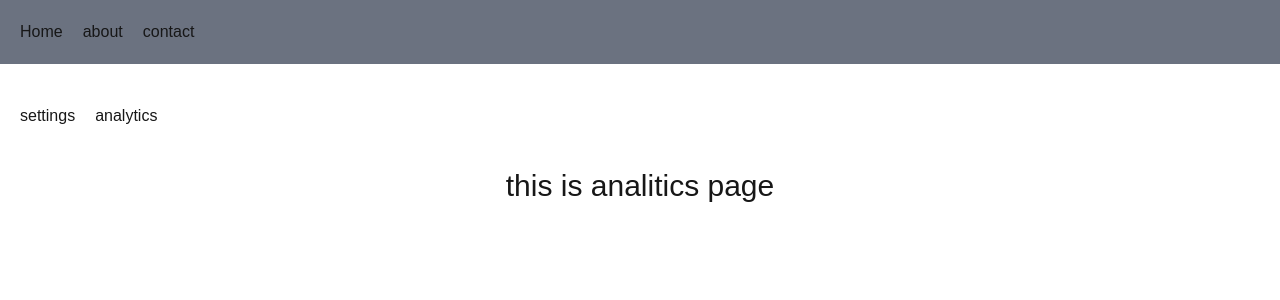
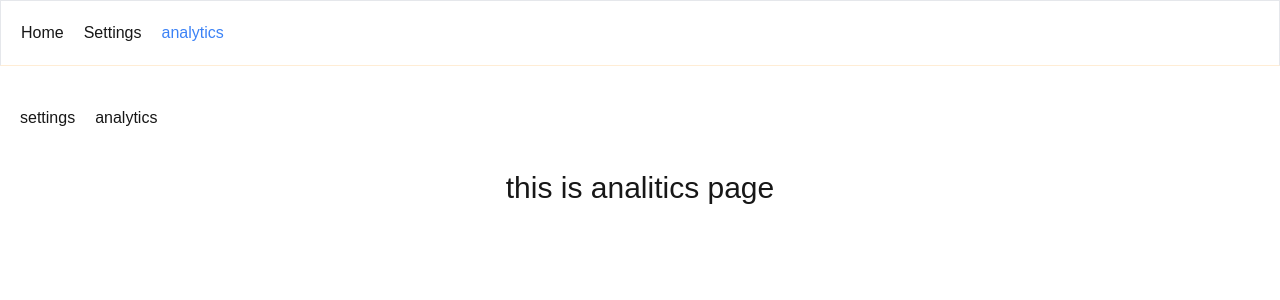
Before and after one commit to toufiq007/react_nextJs, a Next.js app: page /dashboard/analytics in a window 1280 px wide. Shown: the top 300 px of the page. Built offline with nearby package versions, Linux system fonts and the light colour scheme.

Commit message:
linking ,,pathname and active link

```diff
--- /dev/null
+++ b/app/components/CustomLink.js
@@ -0,0 +1,19 @@
+"use client";
+
+import Link from "next/link";
+import { usePathname } from "next/navigation";
+
+const CustomLink = ({ path, children }) => {
+  const pathName = usePathname();
+  const activeLink = pathName === path;
+
+  console.log(activeLink, "this is the active link");
+
+  return (
+    <Link className={activeLink ? "text-blue-500" : ""} href={path}>
+      {children}
+    </Link>
+  );
+};
+
+export default CustomLink;
--- a/app/layout.js
+++ b/app/layout.js
@@ -1,5 +1,7 @@
 import localFont from "next/font/local";
 import "./globals.css";
+import Link from "next/link";
+import CustomLink from "./components/CustomLink";
 
 const geistSans = localFont({
   src: "./fonts/GeistVF.woff",
@@ -25,10 +27,14 @@ export default function RootLayout({ children }) {
           className={`${geistSans.variable} ${geistMono.variable} antialiased`}
         >
           <nav>
-            <ul className="flex p-5 bg-gray-500 gap-5">
-              <li>Home</li>
-              <li>about</li>
-              <li>contact</li>
+            <ul className="flex p-5 border border-b-orange-100 gap-5">
+              <li>
+                <CustomLink path="/">Home</CustomLink>
+              </li>
+              <li>
+                <CustomLink path="/dashboard/settings">Settings</CustomLink>
+              </li>
+              <CustomLink path="/dashboard/analytics">analytics</CustomLink>
             </ul>
           </nav>
           {children}
```
